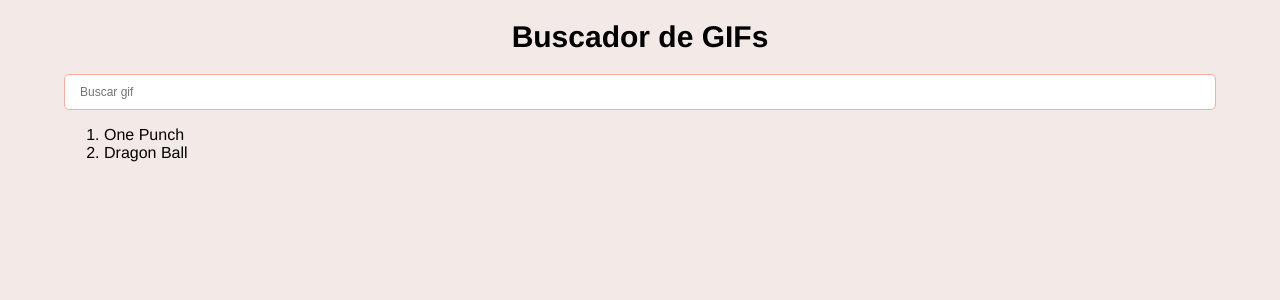
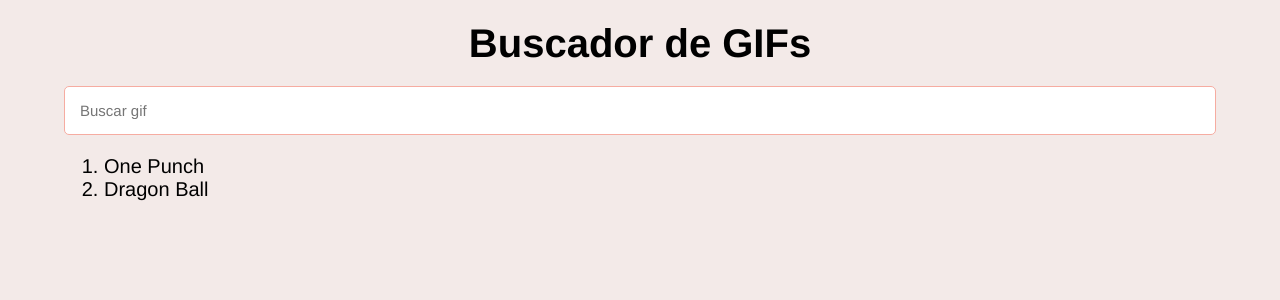
Before and after one commit to victorivanlopezlearning/gif-app-react, a React (Vite) app: page / in a window 1280 px wide. Shown: the top 300 px of the page. Built offline with nearby package versions, Linux system fonts and the light colour scheme.

Commit message:
Add: normalize and change colors

```diff
--- a/index.html
+++ b/index.html
@@ -5,6 +5,7 @@
     <link rel="icon" type="image/png" href="/vilg-favicon.png" />
     <meta name="viewport" content="width=device-width, initial-scale=1.0" />
     <title>Vite + React</title>
+    <link rel="stylesheet" href="https://necolas.github.io/normalize.css/8.0.1/normalize.css">
   </head>
   <body>
     <div id="root"></div>
--- a/src/index.css
+++ b/src/index.css
@@ -14,7 +14,7 @@ body {
   max-width: 1200px;
   margin: 0 auto;
   width: 90%;
-  font-size: 1.6rem;
+  font-size: 2rem;
   background-color: #f3eae8;
 }
 
@@ -22,10 +22,10 @@ input {
   background-color: white;
   border-radius: 5px;
   border: 1px solid #f6aca1;
-  color: black;
-  font-size: 1.2rem;
+  color: #000000;
+  font-size: 1.5rem;
   outline: none;
-  padding: 10px 15px;
+  padding: 1.5rem;
   width: 100%;
 }
 
@@ -36,7 +36,7 @@ h3 {
 }
 
 h1 {
-  font-size: 3rem;
+  font-size: 4rem;
   text-align: center;
 }
 
```
